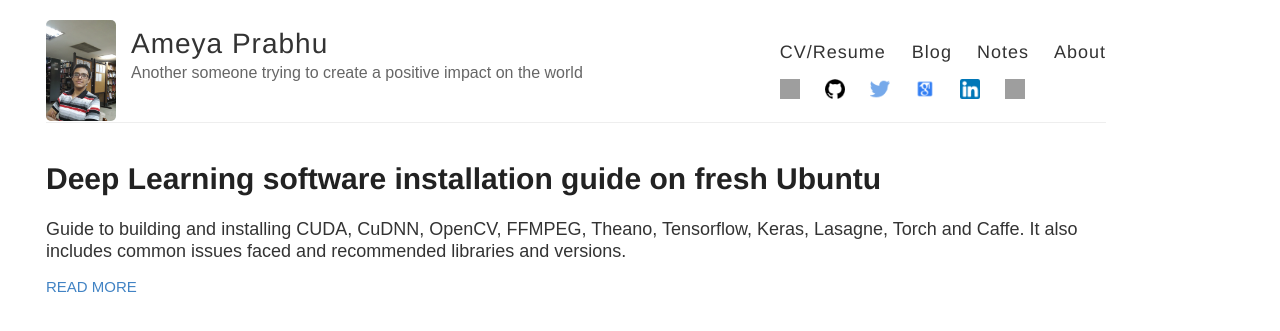
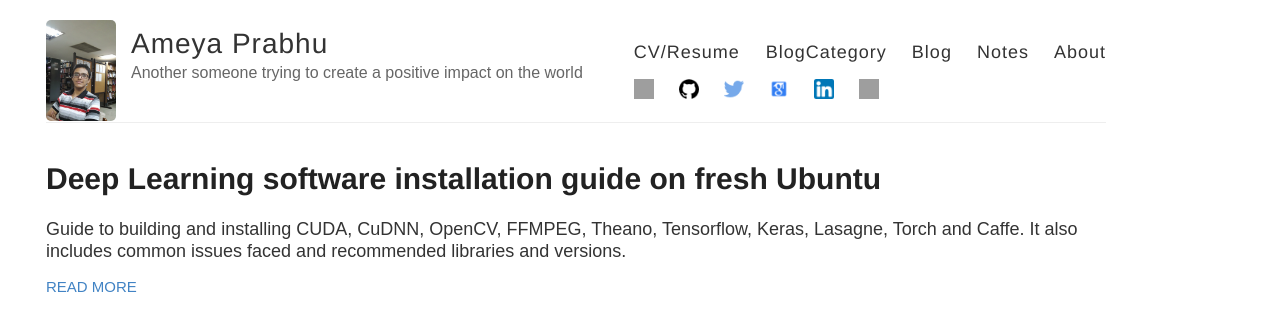
Before and after one commit to drimpossible/drimpossible.github.io, a Jekyll site: the page built from index.html, in a window 1280 px wide. Shown: the top 331 px of the page. Built offline with Jekyll 4.4.1, drawn with Linux system fonts in a browser that asks for light colours; some web fonts are replaced; grey boxes are pictures that could not be loaded.

Commit message:
Fixed more issues

```diff
--- a/_layouts/default.html
+++ b/_layouts/default.html
@@ -32,8 +32,9 @@
           </div>
 
           <nav>
-            <a href="http://www.cs.brandeis.edu/~aprakash/CV.pdf">CV/Resume </small></a>
-            <a href="{{ site.baseurl }}/">Blog</a>
+            <a href="https://researchweb.iiit.ac.in/~ameya.prabhu/documents/Resume.pdf">CV/Resume </small></a>
+            <a href="{{ site.baseurl }}/">BlogCategory</a>
+            <a href="{{ site.baseurl }}/blog">Blog</a>
             <a href="{{ site.baseurl }}/notes">Notes</a>
             <a href="{{ site.baseurl }}/about">About</a>
             <br>
```
